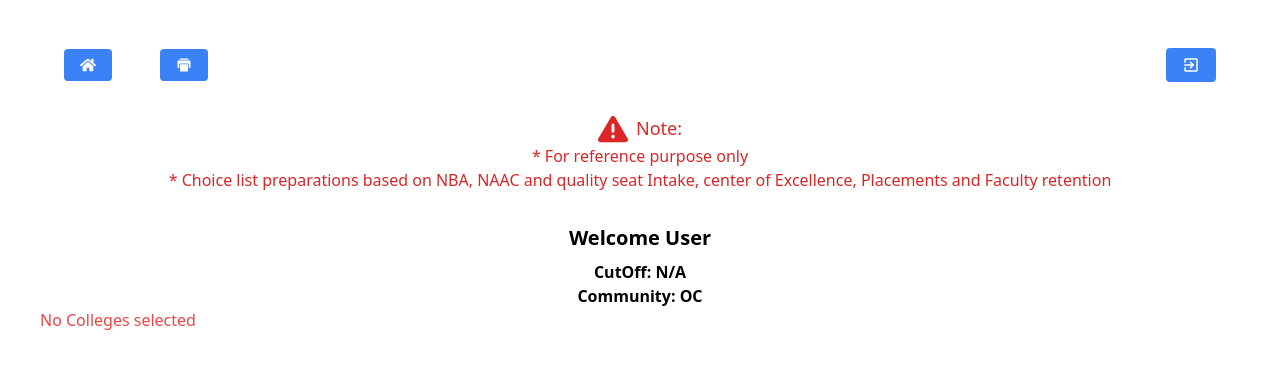
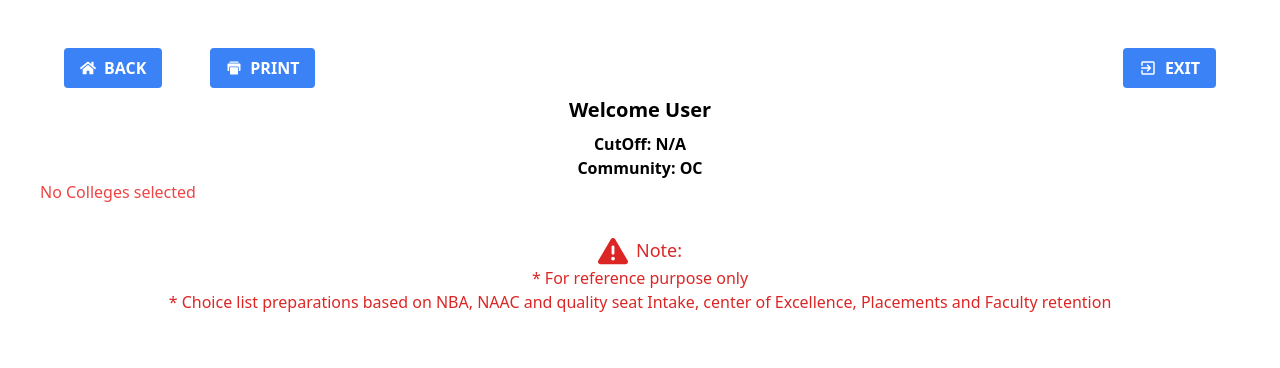
Before and after one commit to Mukunthan-A-R/CCE, a React (Vite) app: page /result in a window 1280 px wide. Shown: the top 368 px of the page. Built offline with nearby package versions, Linux system fonts and the light colour scheme.

Commit message:
Comitted UI changes.

```diff
--- a/src/pages/Result.jsx
+++ b/src/pages/Result.jsx
@@ -109,16 +109,16 @@ const Result = () => {
   }
 
   return (
-    <div className="m-5 sm:m-10">
+    <div className="m-5 sm:m-10 min-h-screen">
       {showPopup && (
         <AlertPopup onCancel={cancelDelete} onAccept={confirmDelete} />
-
       )}
       <div className="flex items-center justify-between gap-10">
         <div>
           <Link to="/home">
             <div className="bg-blue-500 hover:bg-blue-700 text-white font-bold py-2 px-4 rounded inline-flex items-center mt-2 mx-6">
               <FaHome />
+              <p className="pl-2">BACK</p>
             </div>
           </Link>
           <button
@@ -126,13 +126,13 @@ const Result = () => {
             onClick={() => window.print()}
           >
             <IoIosPrint />
+            <p className="pl-2">PRINT</p>
           </button>
         </div>
         <a href="https://tneachoicelist.com/">
-          <button className="bg-blue-500 hover:bg-red-600 text-white font-bold py-2 px-4 rounded inline-flex items-center mt-2 mx-6"
-
-          >
+          <button className="bg-blue-500 hover:bg-red-600 text-white font-bold py-2 px-4 rounded inline-flex items-center mt-2 mx-6">
             <IoMdExit size={18} />
+            <p className="pl-2">EXIT</p>
           </button>
         </a>
         {/* <button
@@ -147,7 +147,7 @@ const Result = () => {
           )}
         </button> */}
       </div>
-      <Disclaimer></Disclaimer>
+      {/* <Disclaimer></Disclaimer> */}
       <div className="text-center font-bold text-xl my-2">
         Welcome {capitalizeFirstLetter(User.name) || "User"}
       </div>
@@ -165,7 +165,7 @@ const Result = () => {
             <Droppable droppableId="droppable">
               {(provided) => (
                 <table
-                  className="min-w-full divide-y divide-gray-200 mx-2 sm:mx-5 m-10"
+                  className="min-w-full divide-y divide-gray-200 mx-2 sm:mx-5 m-10 border border-spacing-1 border-gray-300"
                   {...provided.droppableProps}
                   ref={provided.innerRef}
                 >
@@ -252,6 +252,7 @@ const Result = () => {
           </DragDropContext>
         )}
       </div>
+      <Disclaimer></Disclaimer>
     </div>
   );
 };
```
